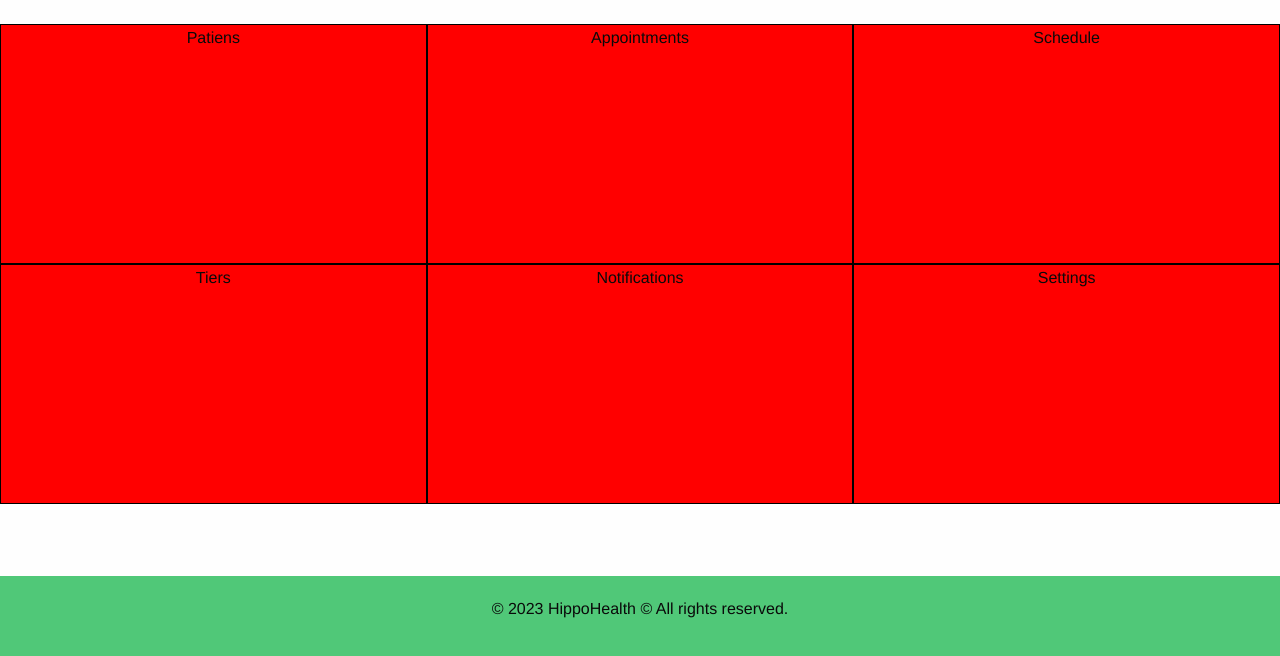
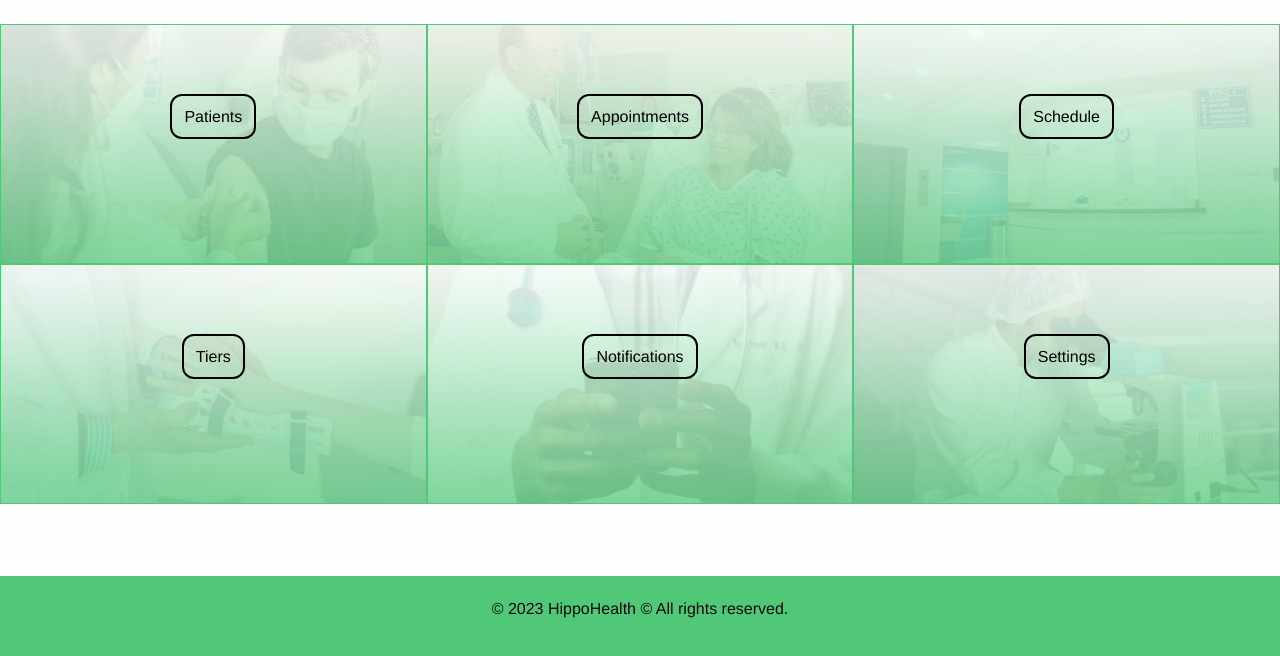
Before and after one commit to williammabotjaeng/hippohealth, a Flask app: page /home in a window 1280 px wide. Shown: the part 144-800 px from the top of the page. Run offline with Flask 3, Linux system fonts and the light colour scheme; a user stored in the database is signed in; some libraries are stand-ins or nearby versions.

Commit message:
boxes, images, color, border, groove, app.css

```diff
--- a/static/css/app.css
+++ b/static/css/app.css
@@ -131,6 +131,57 @@
     width: 100%;
     text-align: center;
     align-items: center;
-    background-color: red;
-    border: 1px solid black;
+    border: 1px groove #50C878;
+    padding: 80px;
 }
+
+.patients-box {
+    background-image: url("../images/patients-img.jpg");
+    background-position: center;
+    background-size: cover;
+}
+
+.apps-box {
+    background-image: url("../images/appointments-img.png");
+    background-position: center;
+    background-size: cover;
+}
+
+.schedule-box {
+    background-image: url("../images/schedule-img.png");
+    background-position: center;
+    background-size: cover;
+}
+
+.tiers-box {
+    background-image: url("../images/tiers-img.png");
+    background-position: center;
+    background-size: cover;
+}
+
+.notifications-box {
+    background-image: url("../images/notifications-img.png");
+    background-position: center;
+    background-size: cover;
+}
+
+.settings-box {
+    background-image: url("../images/settings-img.png");
+    background-position: center;
+    background-size: cover;
+}
+
+.box-text {
+    color: black;
+    border: 2px solid black;
+    background-color: none;
+    padding: 12px;
+    border-radius: 12px;
+    opacity: 1;
+}
+
+.box-text:hover {
+    color: #999;
+    border: 2px solid #999;
+    background-color: none;
+}
--- a/templates/home.html
+++ b/templates/home.html
@@ -4,24 +4,24 @@
     <br>
     <div class="grid-x grid-padding-x"> <!-- Aligned to the left -->
         <div class="cell large-4 patients-box">
-            <p>Patiens</p>
+            <a class="box-text" href="/patients">Patients</a>
         </div>
         <div class="cell large-4 apps-box">
-            <p>Appointments</p>
+            <a class="box-text" href="/appointments">Appointments</a>
         </div>
         <div class="cell large-4 schedule-box">
-            <p>Schedule</p>
+            <a class="box-text" href="/schedule">Schedule</a>
         </div>
       </div>
       <div class="grid-x grid-padding-x"> <!-- Aligned to the right -->
         <div class="cell large-4 tiers-box">
-            <p>Tiers</p>
+            <a class="box-text" href="/tiers">Tiers</a>
         </div>
         <div class="cell large-4 notifications-box">
-            <p>Notifications</p>
+            <a class="box-text" href="/notifications">Notifications</a>
         </div>
         <div class="cell large-4 settings-box">
-            <p>Settings</p>
+            <a class="box-text" href="/settings">Settings</a>
         </div>
       </div>
 </div>
```
Also changed, not shown: static/images/appointments-img.png (added), static/images/notifications-img.png (added), static/images/patients-img.jpg (added), static/images/schedule-img.png (added), static/images/settings-img.png (added), static/images/tiers-img.png (added), 1 other file.
